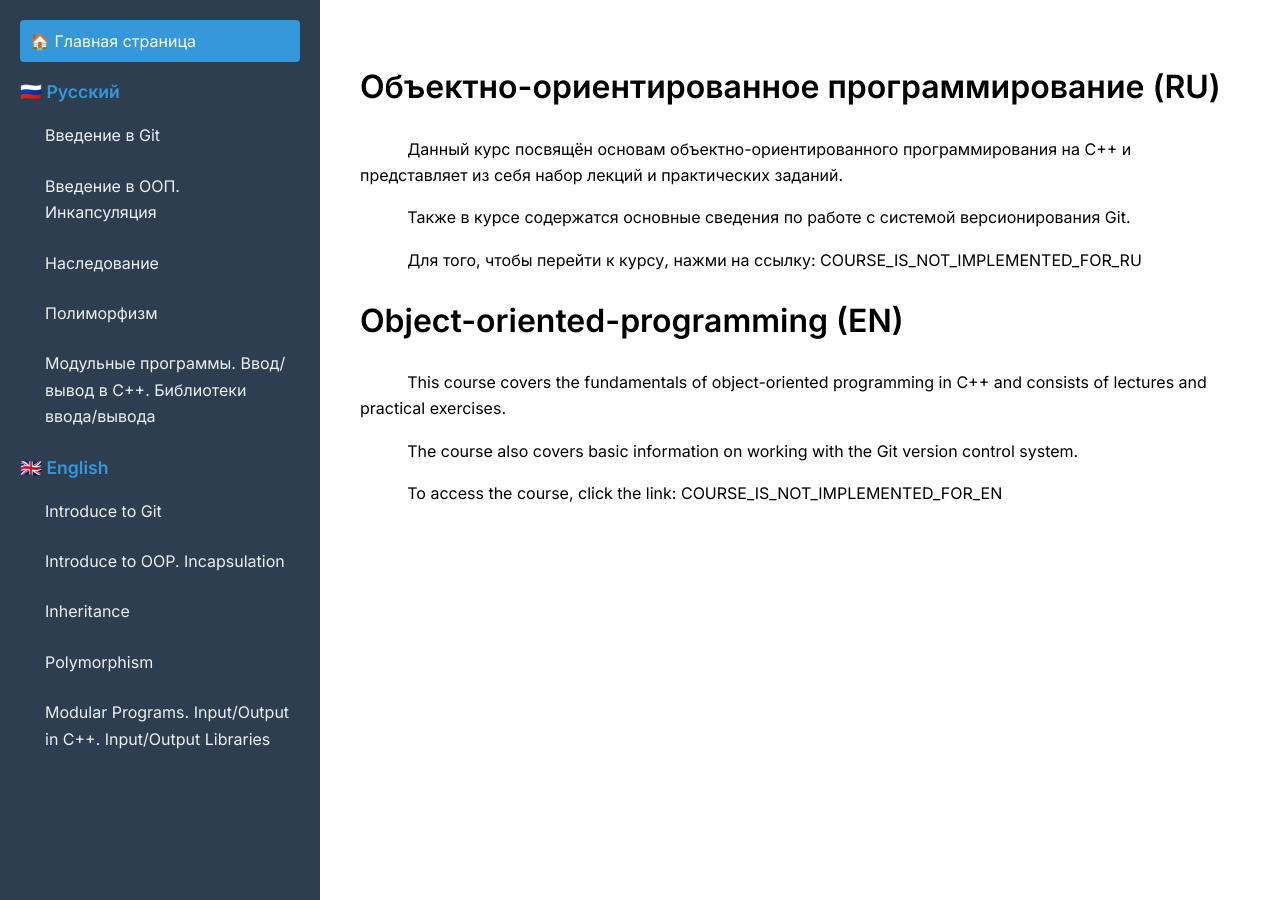
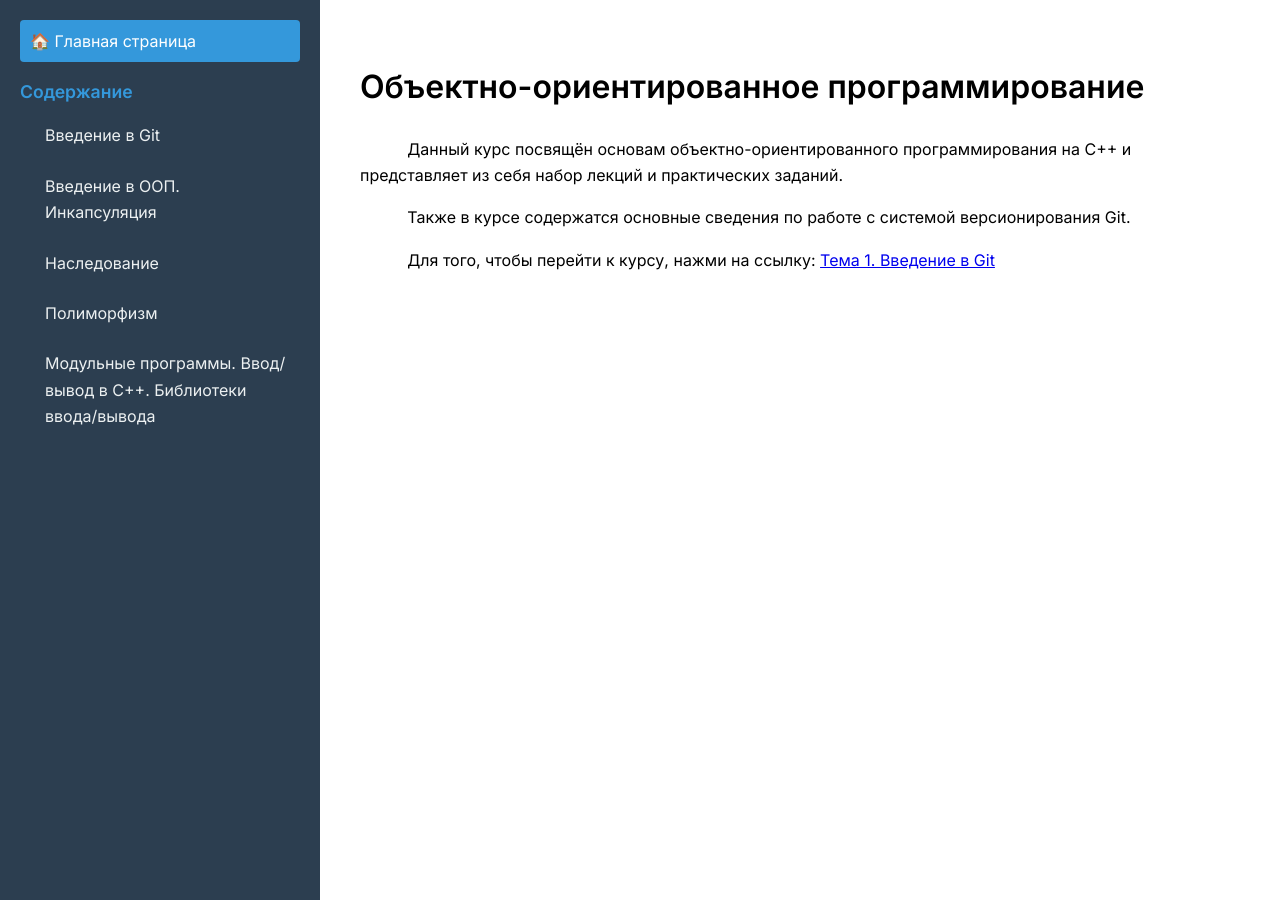
Before and after one commit to maryshev3/object-oriented-programming, a Jekyll site: the page built from README.md, in a window 1280 px wide. Built offline with Jekyll 4.4.1, drawn with Linux system fonts in a browser that asks for light colours; nearby versions of some CDN libraries; our own code applies the rules of GitHub Pages for plain Markdown files; a script that is not in the unit is left out.

Commit message:
Remove en section from course (#3)

```diff
--- a/README.md
+++ b/README.md
@@ -1,13 +1,6 @@
-# Объектно-ориентированное программирование (RU)
+# Объектно-ориентированное программирование
 Данный курс посвящён основам объектно-ориентированного программирования на C++ и представляет из себя набор лекций и практических заданий.
 
 Также в курсе содержатся основные сведения по работе с системой версионирования Git.
 
-Для того, чтобы перейти к курсу, нажми на ссылку: COURSE_IS_NOT_IMPLEMENTED_FOR_RU
-
-# Object-oriented-programming (EN)
-This course covers the fundamentals of object-oriented programming in C++ and consists of lectures and practical exercises.
-
-The course also covers basic information on working with the Git version control system.
-
-To access the course, click the link: COURSE_IS_NOT_IMPLEMENTED_FOR_EN
+Для того, чтобы перейти к курсу, нажми на ссылку: [Тема 1. Введение в Git](https://maryshev3.github.io/object-oriented-programming/ru/git-intro)
--- a/_includes/navigation.html
+++ b/_includes/navigation.html
@@ -6,7 +6,7 @@
             </li>
 
             <li class="nav-item nav-section">
-                <span>🇷🇺 Русский</span>
+                <span>Содержание</span>
                 <ul class="nav-sublist">
                     <li><a href="{{ '/ru/git-intro' | relative_url }}">Введение в Git</a></li>
                     <li><a href="{{ '/ru/oop-encapsulation' | relative_url }}">Введение в ООП. Инкапсуляция</a></li>
@@ -15,17 +15,6 @@
                     <li><a href="{{ '/ru/io-streams' | relative_url }}">Модульные программы. Ввод/вывод в C++. Библиотеки ввода/вывода</a></li>
                 </ul>
             </li>
-
-            <li class="nav-item nav-section">
-                <span>🇬🇧 English</span>
-                <ul class="nav-sublist">
-                    <li><a href="{{ '/en/git-intro' | relative_url }}">Introduce to Git</a></li>
-                    <li><a href="{{ '/en/oop-encapsulation' | relative_url }}">Introduce to OOP. Incapsulation</a></li>
-                    <li><a href="{{ '/en/inheritance' | relative_url }}">Inheritance</a></li>
-                    <li><a href="{{ '/en/polymorphism' | relative_url }}">Polymorphism</a></li>
-                    <li><a href="{{ '/en/io-streams' | relative_url }}">Modular Programs. Input/Output in C++. Input/Output Libraries</a></li>
-                </ul>
-            </li>
         </ul>
     </nav>
 </aside>
```
